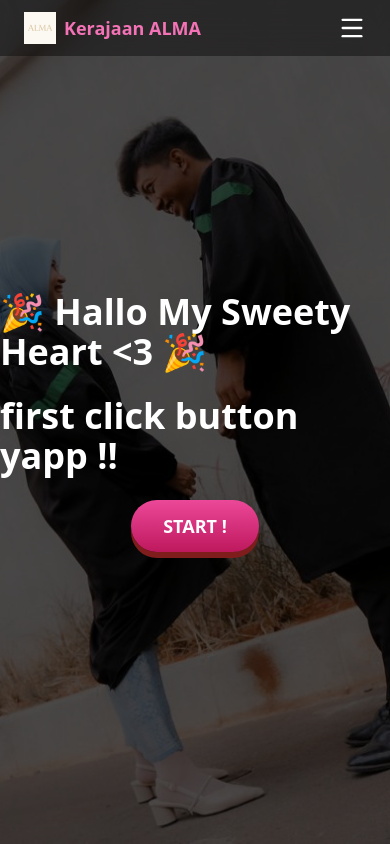
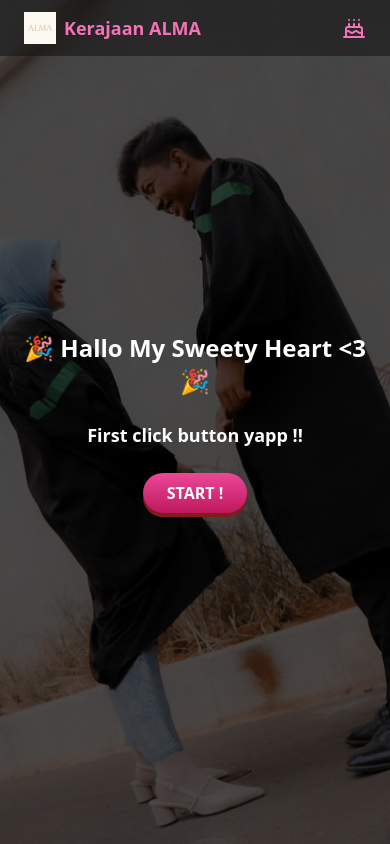
Before and after one commit to Alifshohibudin/happybirthdayrima, a Next.js app: page / in a window 390 px wide. Built offline with nearby package versions, Linux system fonts and the light colour scheme.

Commit message:
update responsive

```diff
--- a/app/layout.tsx
+++ b/app/layout.tsx
@@ -15,6 +15,7 @@ const geistMono = Geist_Mono({
 export const metadata: Metadata = {
   title: "Happy Birthday Rima!",
   description: "Interactive birthday surprise for Rima",
+  viewport: "width=device-width, initial-scale=1.0",
 };
 
 export default function RootLayout({
--- a/app/page.tsx
+++ b/app/page.tsx
@@ -8,34 +8,32 @@ export default function Home() {
 
   return (
     <main
-      className="relative h-screen flex flex-col items-center justify-center bg-cover bg-center text-white"
+      className="relative min-h-screen flex flex-col items-center justify-center bg-cover bg-center text-white px-4"
       style={{ backgroundImage: "url('/1.jpg')" }}
     >
-      <Header/>
+      <Header />
 
       {/* Overlay background dengan opacity */}
       <div className="absolute inset-0 bg-black/70" />
 
-
-
       {/* Konten */}
-      <div className="relative z-10 flex w-full justify-center items-center">
-        <h1 className="text-4xl font-bold mb-6">
+      <div className="relative z-10 flex w-full justify-center items-center text-center">
+        <h1 className="text-2xl sm:text-3xl md:text-5xl lg:text-6xl font-bold mb-6 leading-snug">
           🎉 Hallo My <TextSwitcher /> 🎉
         </h1>
       </div>
 
-      <h1 className="relative z-10 text-4xl font-bold mb-6">
-        first click button yapp !!
-      </h1>
+      <h2 className="relative z-10 text-lg sm:text-xl md:text-2xl lg:text-3xl font-semibold mb-6 text-center">
+        First click button yapp !!
+      </h2>
 
       <button
         onClick={() => router.push("/intro")}
-        className="relative z-10 px-8 py-3
+        className="relative z-10 px-6 sm:px-8 py-2 sm:py-3
              bg-gradient-to-b from-pink-500 to-pink-700
              rounded-full
-             text-white font-bold text-lg
-             shadow-[0_6px_0_0_#7f1d1d]
+             text-white font-bold text-base sm:text-lg md:text-xl
+             shadow-[0_4px_0_0_#7f1d1d]
              hover:from-pink-400 hover:to-pink-600
              active:translate-y-1 active:shadow-none
              transition-all duration-150"
--- a/components/Header.tsx
+++ b/components/Header.tsx
@@ -28,32 +28,10 @@ export default function Header() {
           </span>
         </Link>
 
-        {/* Desktop Menu */}
-        <ul className="hidden md:flex gap-6 text-white">
-          <li><Link href="#" className="hover:text-pink-400">
-          <Cake className="text-pink-400 w-6 h-6" />
-          </Link></li>
-        </ul>
+        <Cake className="text-pink-400 w-6 h-6" />
 
-        {/* Mobile Menu Button */}
-        <button
-          onClick={() => setIsOpen(!isOpen)}
-          className="md:hidden text-white"
-        >
-          {isOpen ? <X size={28} /> : <Menu size={28} />}
-        </button>
+
       </div>
-
-      {/* Mobile Dropdown */}
-      {isOpen && (
-        <div className="md:hidden bg-black/90 backdrop-blur-md px-6 py-4">
-          <ul className="flex flex-col gap-4 text-white">
-            <li><Link href="/" className="hover:text-pink-400" onClick={() => setIsOpen(false)}>Home</Link></li>
-            <li><Link href="/project" className="hover:text-pink-400" onClick={() => setIsOpen(false)}>Project</Link></li>
-            <li><Link href="/contact" className="hover:text-pink-400" onClick={() => setIsOpen(false)}>Contact</Link></li>
-          </ul>
-        </div>
-      )}
     </nav>
   );
 }
```
